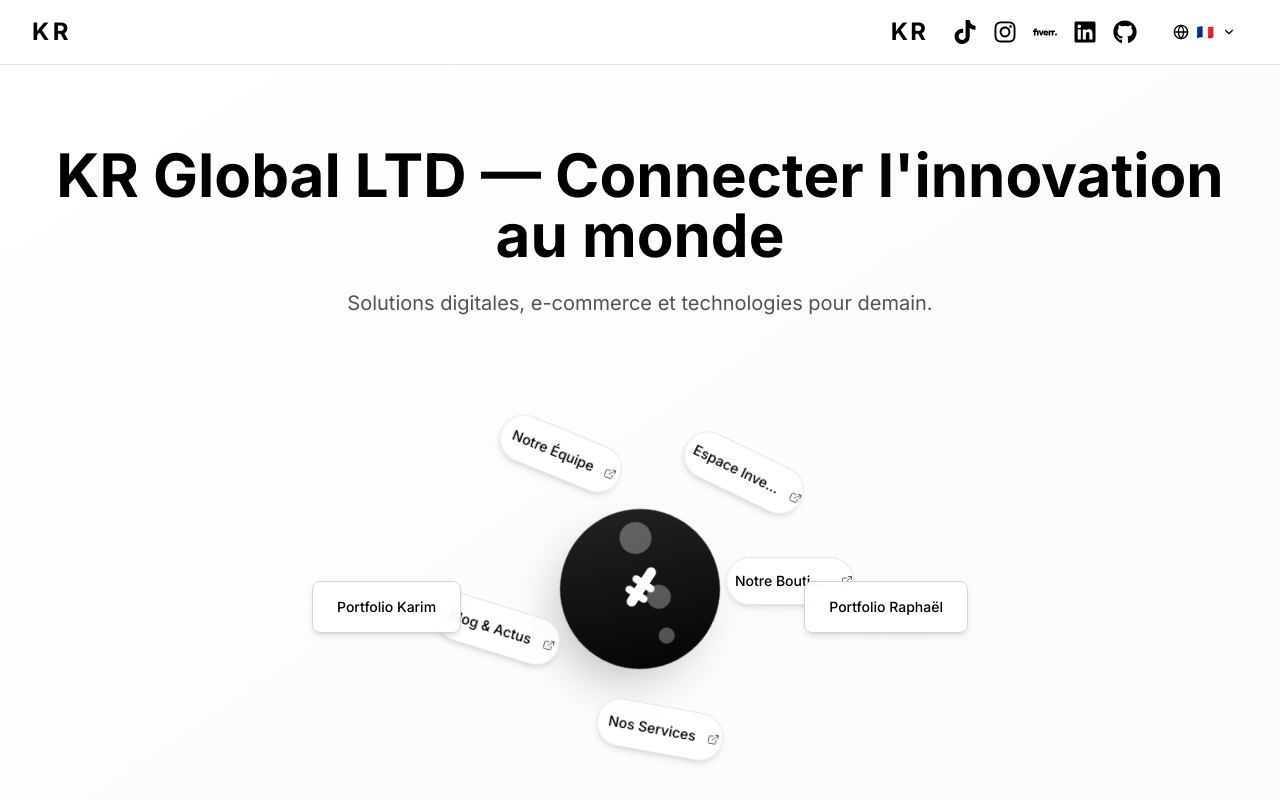
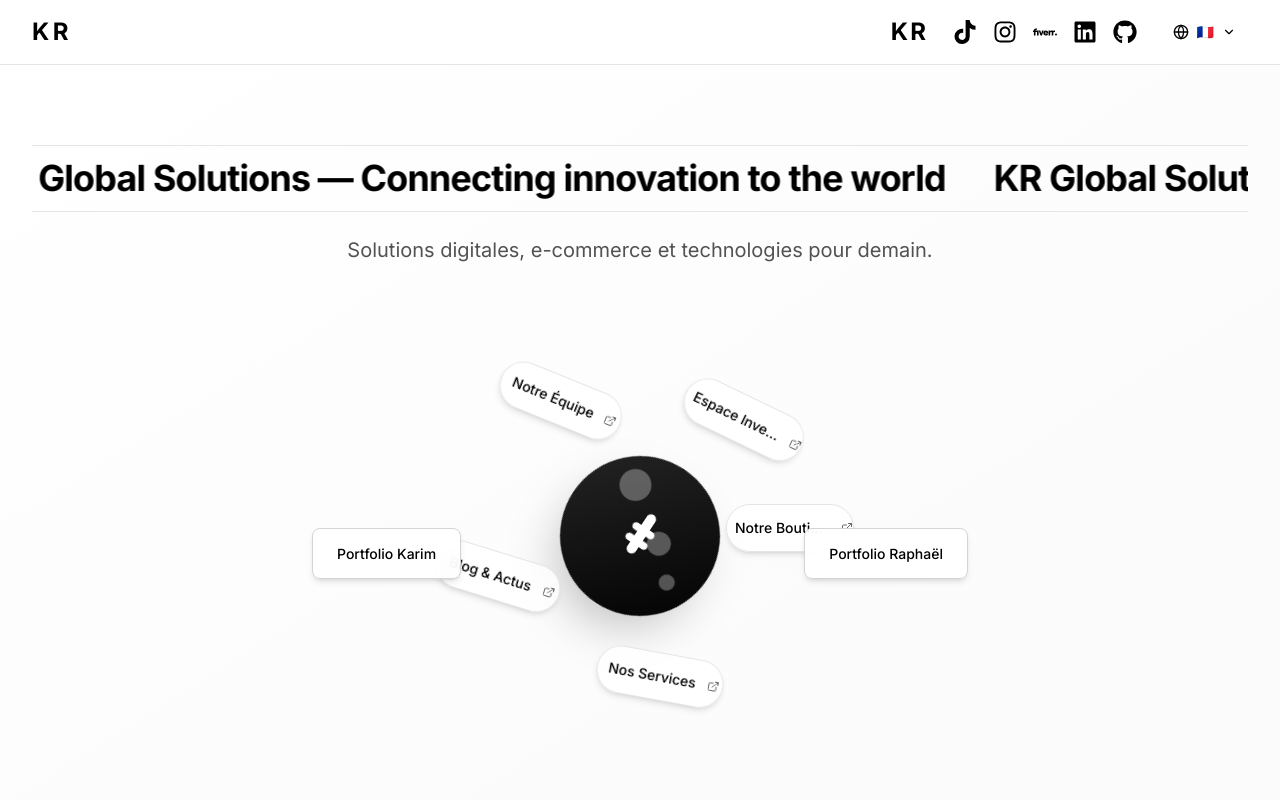
Before and after one commit to KRGlobalLTD/krgloballtd, a React (Vite) app: page / in a window 1280 px wide. Shown: the top 800 px of the page. Built offline with nearby package versions, Linux system fonts and the light colour scheme.

Commit message:
feat: add multilingual infinite headline

```diff
--- a/index.html
+++ b/index.html
@@ -4,12 +4,12 @@
     <meta charset="UTF-8" />
     <link rel="icon" type="image/svg+xml" href="/vite.svg" />
     <meta name="viewport" content="width=device-width, initial-scale=1.0" />
-    <title>KR Global LTD — Connecter l'innovation au monde</title>
-    <meta name="description" content="Solutions digitales, e-commerce et technologies pour demain. KR Global LTD connecte l'innovation au monde avec des services sur mesure." />
+    <title>KR Global Solutions — Connecter l'innovation au monde</title>
+    <meta name="description" content="Solutions digitales, e-commerce et technologies pour demain. KR Global Solutions connecte l'innovation au monde avec des services sur mesure." />
     <meta name="keywords" content="digital solutions, e-commerce, technology, innovation, KR Global" />
 
     <!-- Open Graph -->
-    <meta property="og:title" content="KR Global LTD — Connecter l'innovation au monde" />
+    <meta property="og:title" content="KR Global Solutions — Connecter l'innovation au monde" />
     <meta property="og:description" content="Solutions digitales, e-commerce et technologies pour demain." />
     <meta property="og:type" content="website" />
 
--- a/src/App.tsx
+++ b/src/App.tsx
@@ -23,7 +23,7 @@ function App() {
       />
 
       <main>
-        <HeroSection t={t} isRTL={isRTL} />
+        <HeroSection t={t} />
         <AboutSection t={t} isRTL={isRTL} />
       </main>
 
--- a/src/components/HeroSection.tsx
+++ b/src/components/HeroSection.tsx
@@ -1,10 +1,10 @@
 import React, { useState } from 'react';
 import { motion } from 'framer-motion';
 import { ExternalLink } from 'lucide-react';
+import InfiniteHeadline from '@/components/InfiniteHeadline';
 
 interface HeroSectionProps {
   t: any;
-  isRTL: boolean;
 }
 
 const orbitalButtons = [
@@ -29,7 +29,7 @@ const portfolioButtons = [
     className: 'button type1'
   },
 ];
-export function HeroSection({ t, isRTL }: HeroSectionProps) {
+export function HeroSection({ t }: HeroSectionProps) {
   const [selectedId, setSelectedId] = useState<string | null>(null);
 
   const handleCardClick = (buttonKey: string, url: string) => {
@@ -49,10 +49,8 @@ export function HeroSection({ t, isRTL }: HeroSectionProps) {
           transition={{ duration: 0.8 }}
           className="mb-16"
         >
-          <h1 className="text-4xl md:text-6xl font-bold text-black mb-6 leading-tight">
-            {t.hero.title}
-          </h1>
-          <p className="text-lg md:text-xl text-neutral-600 max-w-3xl mx-auto">
+          <InfiniteHeadline />
+          <p className="mt-6 text-lg md:text-xl text-neutral-600 max-w-3xl mx-auto">
             {t.hero.subtitle}
           </p>
         </motion.div>
--- /dev/null
+++ b/src/components/InfiniteHeadline.tsx
@@ -0,0 +1,54 @@
+"use client";
+import { useEffect, useMemo, useState, type CSSProperties } from "react";
+
+export default function InfiniteHeadline({
+  speed = 35,         // px/s
+  switchEvery = 5000, // ms
+}: { speed?: number; switchEvery?: number }) {
+  const messages = useMemo(
+    () => [
+      { lang: "fr", dir: "ltr", text: "KR Global Solutions — Connecter l'innovation au monde" },
+      { lang: "en", dir: "ltr", text: "KR Global Solutions — Connecting innovation to the world" },
+      { lang: "ar", dir: "rtl", text: "KR Global Solutions — نربط الابتكار بالعالم" },
+      { lang: "ja", dir: "ltr", text: "KR Global Solutions — 世界へイノベーションをつなぐ" },
+    ],
+    []
+  );
+
+  const [idx, setIdx] = useState(0);
+  useEffect(() => {
+    const id = setInterval(() => setIdx((i) => (i + 1) % messages.length), switchEvery);
+    return () => clearInterval(id);
+  }, [switchEvery, messages.length]);
+
+  const current = messages[idx];
+
+  return (
+    <div className="w-full overflow-hidden border-y border-neutral-200 dark:border-neutral-800 select-none">
+      <div
+        key={current.lang}
+        lang={current.lang}
+        dir={current.dir as "ltr" | "rtl"}
+        className="relative whitespace-nowrap py-3"
+        style={{
+          "--marquee-duration": `${Math.max(10, Math.floor(1200 / speed))}s`,
+        } as CSSProperties}
+      >
+        <div className="marquee inline-flex">
+          {Array.from({ length: 8 }).map((_, i) => (
+            <span key={i} className="mx-6 text-2xl md:text-4xl font-extrabold tracking-tight">
+              {current.text}
+            </span>
+          ))}
+        </div>
+      </div>
+      <style jsx>{`
+        .marquee { animation: marquee linear var(--marquee-duration) infinite; will-change: transform; }
+        @keyframes marquee {
+          from { transform: translateX(0); }
+          to   { transform: translateX(-50%); }
+        }
+      `}</style>
+    </div>
+  );
+}
```
